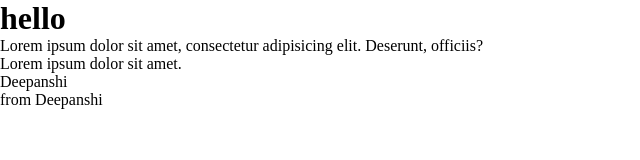
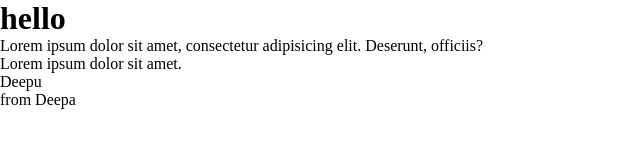
Before and after one commit to Deepanshi6754/practice, a plain HTML site: page first/index.html in a window 1280 px wide. Shown: the full height of the page, 0-640 px from the left. Drawn offline with Linux system fonts and the light colour scheme.

```diff
--- a/first/index.html
+++ b/first/index.html
@@ -13,8 +13,8 @@
     <p>Lorem ipsum dolor sit amet, consectetur adipisicing elit. Deserunt, officiis?</p>
     <p>Lorem ipsum dolor sit amet.</p>
     <ul>
-        <li>Deepanshi</li>
-        <li>from Deepanshi</li>
+        <li>Deepu</li>
+        <li>from Deepa</li>
     </ul>
 
 </body>
```
